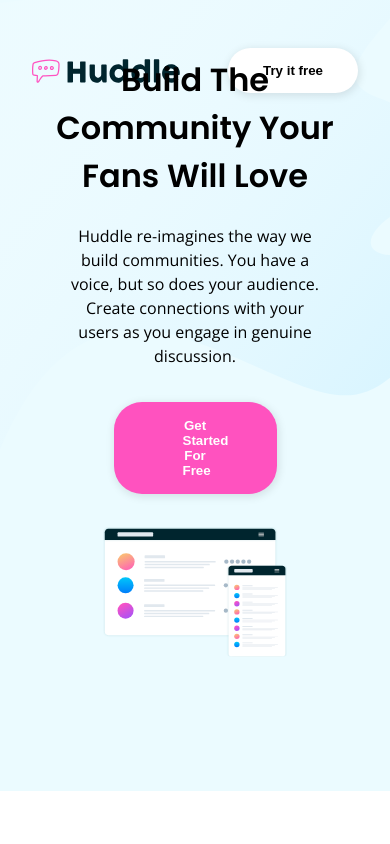
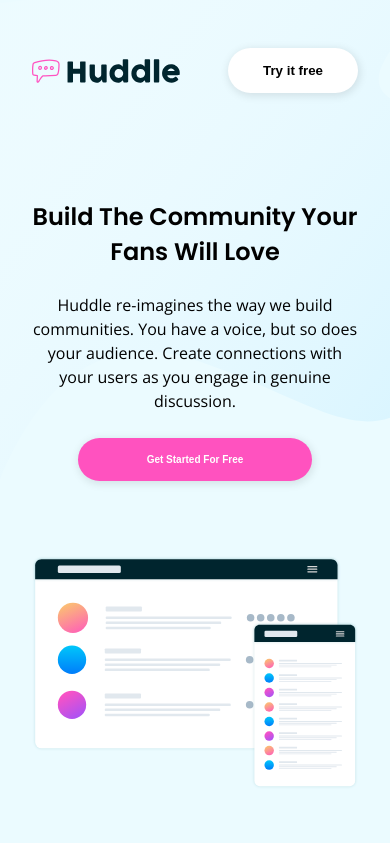
Before and after one commit to santiagoharkes/frontend-mentor-challenge-three, a plain HTML site: page index.html in a window 390 px wide. Shown: the top 844 px of the page. Drawn offline with nearby package versions, Linux system fonts and the light colour scheme.

Commit message:
Ready the first section

```diff
--- a/styles.css
+++ b/styles.css
@@ -481,3 +481,28 @@ h1 {
             margin-bottom: 30px;
         }
     }
+
+    @media screen and (max-width: 580px) {
+        .primera>nav {
+            margin-bottom: 4em;
+        }
+        .primera__textos>h1 {
+            font-size: 1.5em;
+        }
+        .primera__textos>p {
+            padding: 0;
+        }
+        .primera__textos>button {
+            max-width: 80%;
+            font-size: 10px;
+        }
+        .primera__imagen {
+            grid-area: imagen;
+            padding: 0 2em 0;
+            margin-top: 50px;
+        }
+        .primera__imagen>img {
+            width: 100%;
+            height: auto;
+        }
+    }
```
Lines whose indentation alone changed are shown as unchanged.
